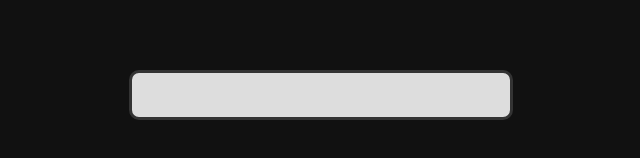
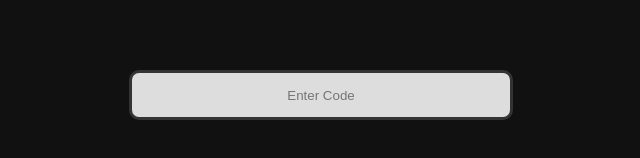
Before and after one commit to MrSwingy/swingy, a plain HTML site: page index.html in a window 1280 px wide. Shown: the part 250-408 px from the top of the page, 319-959 px from the left. Drawn offline with Linux system fonts and the light colour scheme.

Commit message:
Update index.html

```diff
--- a/index.html
+++ b/index.html
@@ -1,5 +1,5 @@
 <link rel="stylesheet" href="swingy.css">
 
 <body bgcolor="#111111">
-    <input type="text" name="fname"><br>
+    <input type="text" name="fname" placeholder="Enter Code"><br>
 </body>
```
